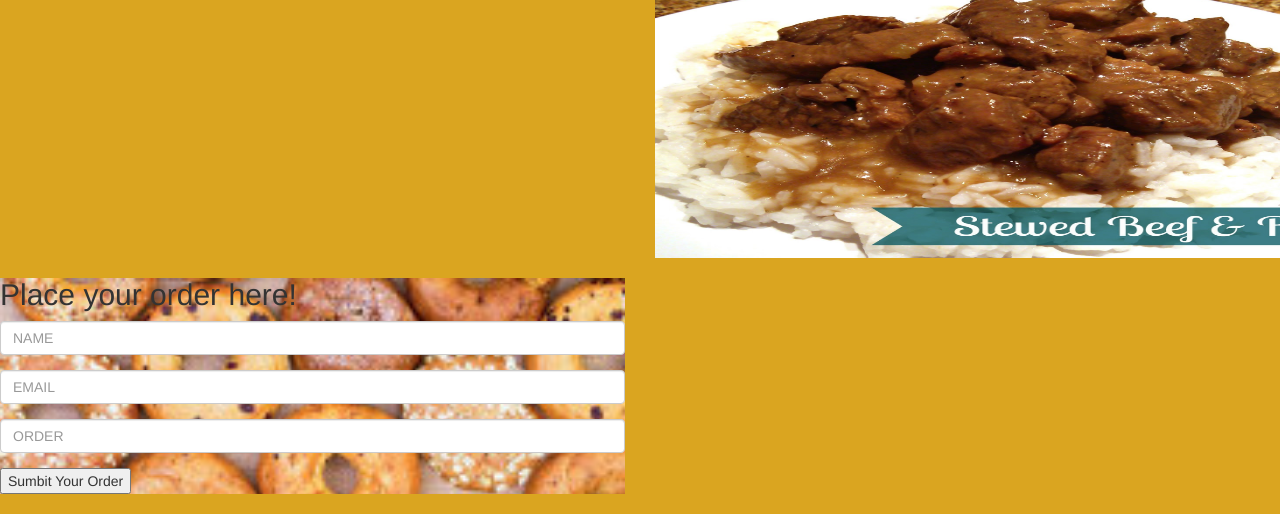
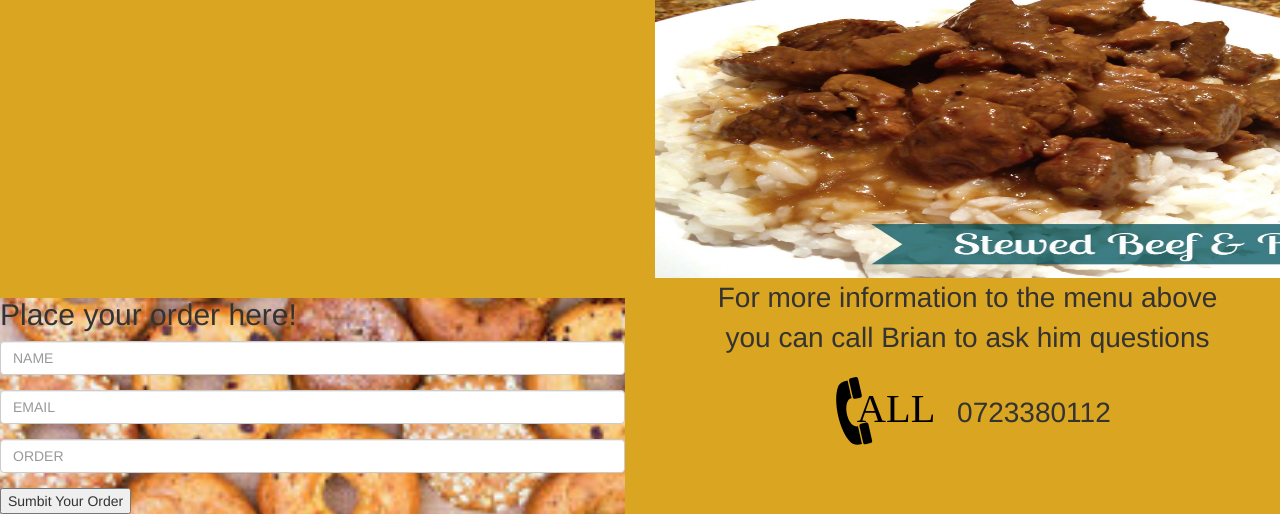
Before and after one commit to stevekibe/Munchies-ordering-system, a plain HTML site: page index.html in a window 1280 px wide. Shown: the part 1994-2508 px from the top of the page. Drawn offline with Linux system fonts and the light colour scheme.

Commit message:
add the modified changes in the html and css and also the images added

```diff
--- a/css/styles.css
+++ b/css/styles.css
@@ -73,6 +73,13 @@
       width: 300px;
   }
   #rice{
-      height: 300px;
+      height: 320px;
       width: 700px;
   }
+  #logo{
+      height: 20%;
+      width: 20%;
+  }
+  .logon{
+      font-size: 200%;
+  }
--- a/index.html
+++ b/index.html
@@ -75,10 +75,9 @@
 
       </div>
       <div class="row">
-        <div class="col-md-6">
-
+      <div class="col-md-6">
         <div id="blanks">
-          <form action="https://formspree.io/stevekibe2345@gmail.com" method="post"  >
+           <form action="https://formspree.io/stevekibe2345@gmail.com" method="post"  >
            <div id="h2">
              <h2>Place your order here!</h2>
            </div>
@@ -95,13 +94,17 @@
             </div>
             <button id="btn" type="submit" >Sumbit Your Order</button>
           </form>
+          </div>
+          </div>
           <div class="col-md-6">
+            <div class="text-center">
+              <div class="logon">
+              <p>For more information to the menu above<br>you can call Brian to ask him questions</p>
+              <p><img src="images/call-logo.svg" id="logo"> 0723380112</p>
+              </div>
+            </div>
         </div>
-        </div>
-
       </div>
-      </div>
-    </div>
     <script type="text/javascript" src="js/jquery.js"></script>
     <script type="text/javascript" src="js/scripts.js"></script>
 
```
Also changed, not shown: images/call-logo.svg (added).
